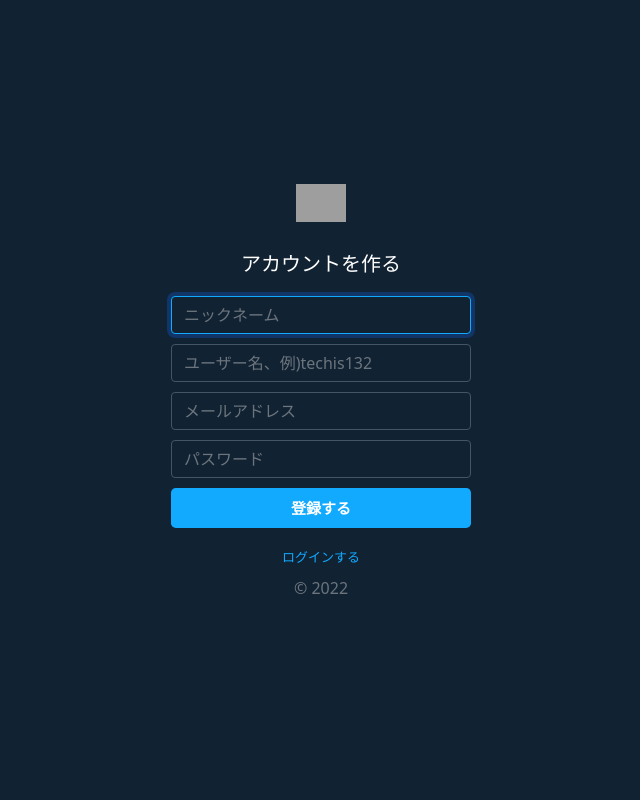
After one commit to RedShirt1142/TwitterClone, a PHP site: page /TwitterClone/sign-up.php in a window 1280 px wide. The commit adds this page. Shown: the whole page, without its empty margins (319-959 px from the left). Run offline with PHP 8.4, Linux system fonts and the light colour scheme; grey boxes are pictures that could not be loaded.

Commit message:
会員登録画面&ログイン画面

```diff
--- a/Views/css/style.css
+++ b/Views/css/style.css
@@ -6,6 +6,9 @@
 /*
 全体
 ****/
+html{
+    height:100%;
+}
 .container {
     display: flex;
     /*今回の場合、横並びになる*/
@@ -269,3 +272,43 @@ bootstrapで初期設定が黒になっているので、白に変えている
         margin-top: 10px;
     }
 }
+
+/*
+会員登録(ログイン画面共用)
+****/
+body.signup{
+    display: flex;
+    align-items: center;
+    padding-top: 40px;
+    padding-bottom: 40px;
+    height: 100%;
+}
+.signup{
+    background-color: #123;
+    color: #fff;
+}
+.signup .form-signup{
+    width: 100%;
+    max-width: 330px;
+    padding: 15px;
+    margin: auto;
+}
+.signup .logo-white{
+    margin-bottom: 30px;
+    width: 50px;
+}
+.signup h1{
+    font-size: 20px;
+    margin-bottom: 20px;
+}
+.signup input{
+    margin-bottom: 10px;
+    background-color: #123;
+    border-color: #456;
+    color: #fff;
+}
+.signup input:focus{
+    background-color: #123;
+    border-color: #1af;
+    color: #fff;
+}
--- /dev/null
+++ b/Views/sign-up.php
@@ -0,0 +1,35 @@
+<!DOCTYPE html>
+<html lang="ja">
+<head>
+    <meta charset="UTF-8">
+    <meta http-equiv="X-UA-Compatible" content="IE=edge">
+    <meta name="viewport" content="width=device-width, initial-scale=1.0">
+    <link rel="icon" href="../Views/img/logo-twitterblue.svg">
+    <!--Bootstrap CSS -->
+    <link href="https://cdn.jsdelivr.net/npm/bootstrap@5.0.0-beta1/dist/css/bootstrap.min.css" rel="stylesheet" integrity="sha384-giJF6kkoqNQ00vy+HMDP7azOuL0xtbfIcaT9wjKHr8RbDVddVHyTfAAsrekwKmP1" crossorigin="anonymous">
+    <link rel="stylesheet" href="../Views/css/style.css">
+
+    <!-- macは、command+shift+Lで同じ文字列を一気に編集できる。escで戻る。 -->
+    <title>会員登録画面 / Twitterクローン</title>
+    <meta name="description" content="会員登録画面です">
+</head>
+<body class="signup text-center">
+    <main class="form-signup">
+        <form action="sign-up.php" method="post">
+            <img src="../Views/img/logo-white.svg" alt="" class="logo-white">
+            <h1>アカウントを作る</h1>
+            <!-- form-controlはモダンなデザインになるクラス。requiredは必須入力。autofocusはページが開かれたとき自動で選択される。 -->
+            <input type="text" class="form-control" name="nickname" placeholder="ニックネーム" maxlength="50" required autofocus>
+            <input type="text" class="form-control" name="name" placeholder="ユーザー名、例)techis132" maxlength="50" required>
+            <input type="email" class="form-control" name="email" placeholder="メールアドレス" maxlength="254" required>
+            <input type="password" class="form-control" name="password" placeholder="パスワード" minlength="4" maxlength="50" required>
+            <!-- w-100はwidth:100%、btn-lgは大きいボタン -->
+            <button class="w-100 btn btn-lg" type="submit">登録する</button>
+            <!-- mt-3 mb-2はmarginのtop1rem、bottom0.5rem -->
+            <p class="mt-3 mb-2"><a href="sign-in.php">ログインする</a></p>
+            <!-- text-mutedは文字が灰色になる -->
+            <p class="mt-2 mb-3 text-muted">&copy; 2022</p>
+        </form>
+    </main>
+</body>
+</html>
```
Also changed, not shown: Views/sign-in.php (added, +28 -0 lines).
